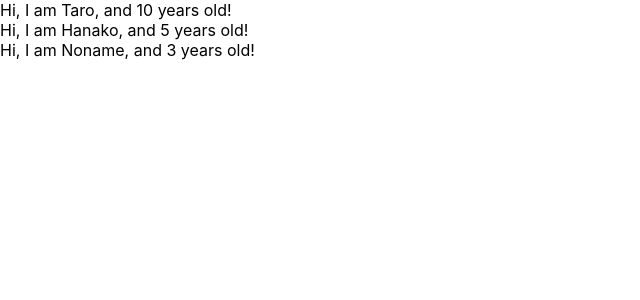
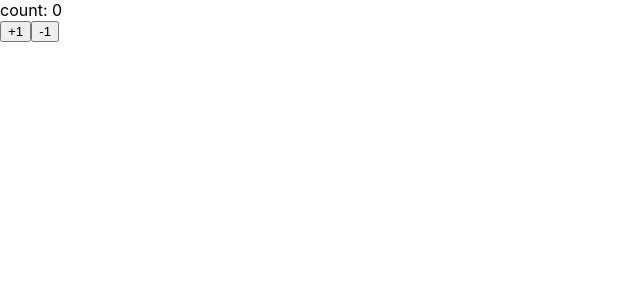
Before and after one commit to Nona07/udemy-react-redux-crud-application, a React (Create React App) app: page / in a window 1280 px wide. Shown: the top 300 px of the page, without its empty margins (0-640 px from the left). Built offline with nearby package versions, Linux system fonts and the light colour scheme.

Commit message:
learn state

```diff
--- a/src/App.js
+++ b/src/App.js
@@ -1,30 +1,30 @@
-import React from 'react';
-import PropTypes from 'prop-types';
+import React, { Component } from 'react';
 
-const App = () => {
-  const profiles = [
-    {name: "Taro", age: 10 },
-    {name: "Hanako", age: 5 },
-    {name: "Noname", age: 3}
-  ]
-  return(
-    <div>
-      {
-        profiles.map((profile, index) => {
-          return <User name={profile.name} age={profile.age} key={index}/>
-        })
-      }
-    </div>
-  )
-}
+const App = () => ( <Counter></Counter> )
 
-const User = (props) => {
-  return <div>Hi, I am {props.name}, and {props.age} years old!</div>
-}
+class Counter extends Component {
+  constructor(props){
+    super(props)
+    this.state = {count: 0 }
+  }
 
-User.propTypes = {
- name: PropTypes.string,
- age: PropTypes.number.isRequired
+  handlePlusButton = () => {
+    this.setState({count: this.state.count + 1})
+  }
+
+  handleMinusButton = () => {
+    this.setState({count: this.state.count - 1})
+  }
+
+  render(){
+    return (
+      <React.Fragment>
+      <div>count: { this.state.count }</div>
+      <button onClick={this.handlePlusButton}>+1</button>
+      <button onClick={this.handleMinusButton}>-1</button>
+      </React.Fragment>
+    )
+  }
 }
 
 export default App;
```
